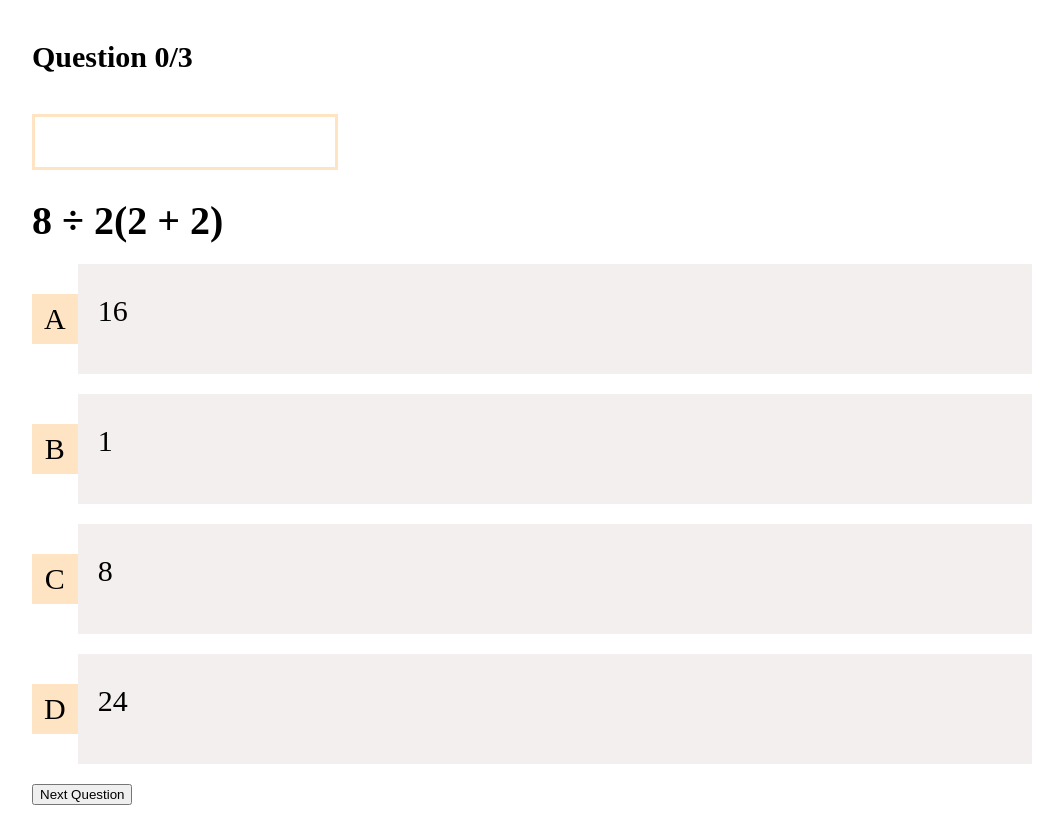
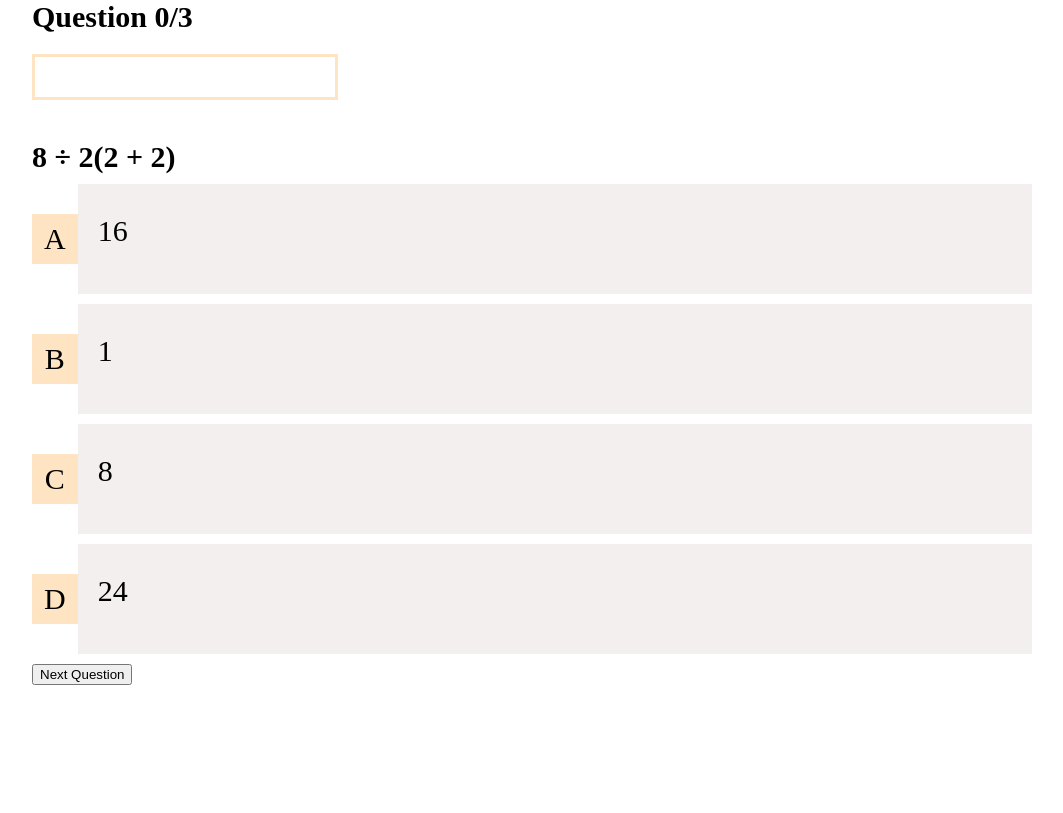
Before and after one commit to agyeievans/quiz-app-vue, a Vue app: page /quiz/1 in a window 1280 px wide. Shown: the whole page, without its empty margins (108-1171 px from the left). Built offline with nearby package versions, Linux system fonts and the light colour scheme.

Commit message:
make question number dynamic

```diff
--- a/src/components/question.vue
+++ b/src/components/question.vue
@@ -6,9 +6,9 @@ const {question} = defineProps(['question'])
 
 <template>
     <div class="question-container">
-        <h1 class="question">
+        <h4 class="question">
             {{ question.text }}
-        </h1>
+        </h4>
     </div>
     <div class="options-container">
         <div v-for="option in question.options" :key="option.id" class="option">
@@ -26,13 +26,13 @@ const {question} = defineProps(['question'])
 }
 
 .question {
-    font-size: 40px;
-    margin-bottom: 20px;
+    font-size: 30px;
+    margin-bottom: 10px;
 }
 
 .option {
     display: flex;
-    margin-bottom: 20px;
+    margin-bottom: 10px;
     cursor: pointer;
 }
 
--- a/src/components/quizheader.vue
+++ b/src/components/quizheader.vue
@@ -6,7 +6,7 @@
 
 <template>
     <header>
-        <h4>Question {{questionStatus}}</h4>
+        <h1>Question {{questionStatus}}</h1>
         <div class="bar">
             <div class="completion"></div>
         </div>
@@ -15,16 +15,17 @@
 
 <style scoped>
 header {
-    margin-top: 20px;
+    margin-top: 10px;
 }
 
-header h4 {
+header h1 {
     font-size: 30px;
+    margin-top: -10px;
 }
 
 .bar {
     width: 300px;
-    height: 50px;
+    height: 40px;
     border: 3px solid bisque;
 }
 
--- a/src/views/QuizView.vue
+++ b/src/views/QuizView.vue
@@ -2,7 +2,7 @@
 import question from '../components/question.vue';
 import quizheader from '../components/quizheader.vue';
 import { useRoute } from 'vue-router';
-import { ref, watch } from 'vue';
+import { ref, watch, computed } from 'vue';
 import quizzes from "../data/quizzes.json"
 
 const route = useRoute()
@@ -13,11 +13,13 @@ const quiz = quizzes.find(q => q.id === quizId)
 
 const currentQuestionIndex = ref(0)
 
-const questionStatus = ref(`${currentQuestionIndex.value}/${quiz.questions.length}`)
+// const questionStatus = ref(`${currentQuestionIndex.value}/${quiz.questions.length}`)
 
-watch(() => currentQuestionIndex.value, () => {
-    questionStatus.value = `${currentQuestionIndex.value}/${quiz.questions.length}`
-})
+// watch(() => currentQuestionIndex.value, () => {
+//     questionStatus.value = `${currentQuestionIndex.value}/${quiz.questions.length}`
+// })
+
+const questionStatus = computed(() => `${currentQuestionIndex.value}/${quiz.questions.length}`)
 </script>
 
 <template>
```
